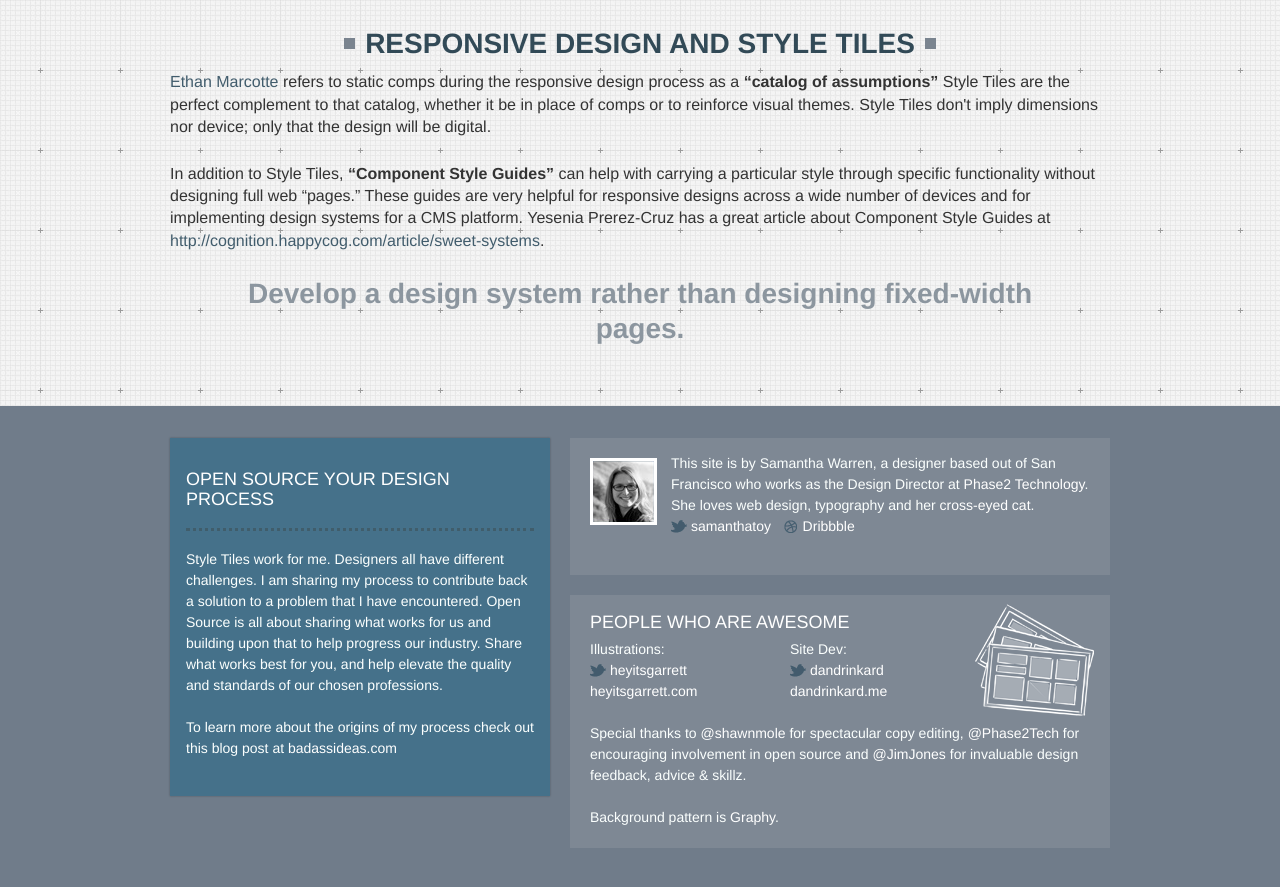
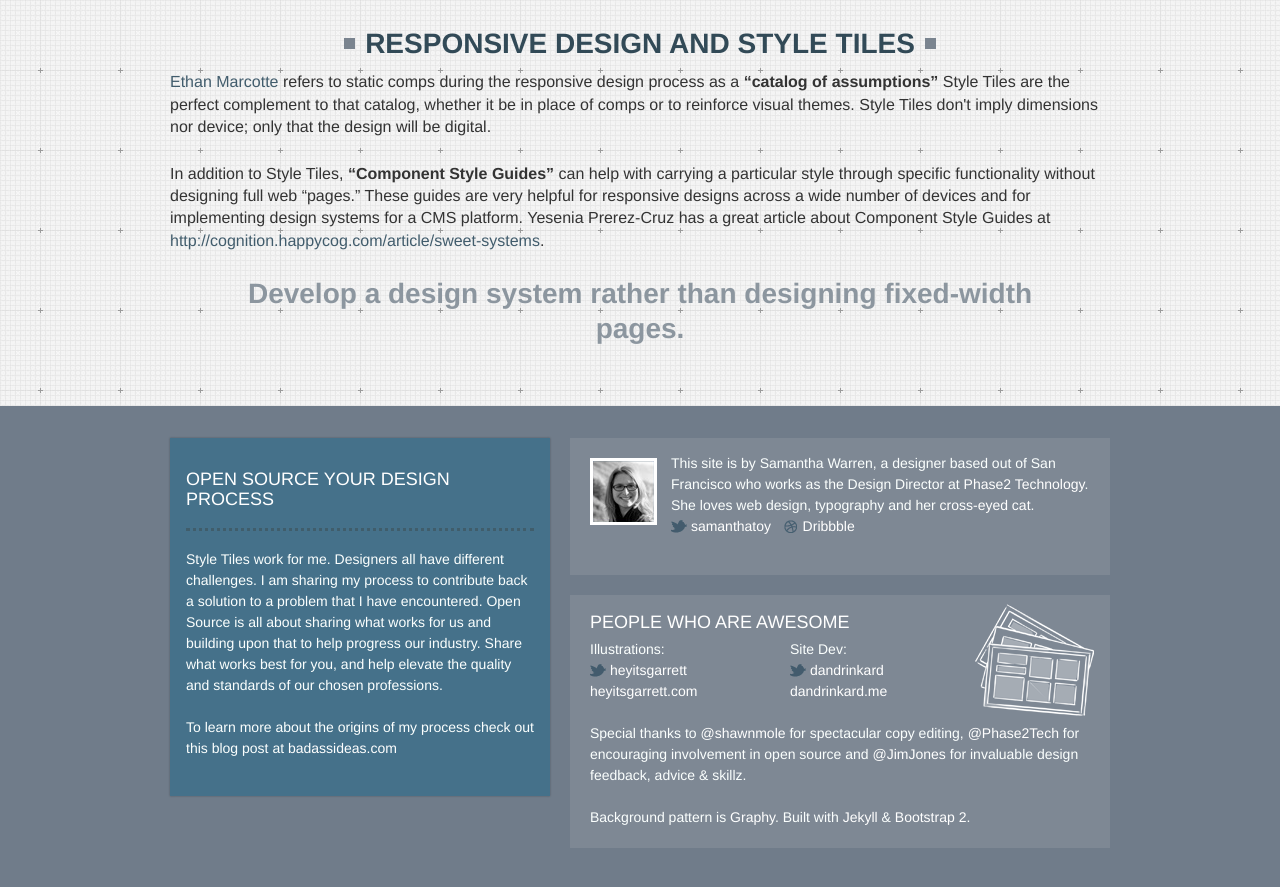
Before and after one commit to styletiles/styletiles.github.com, a Jekyll site: the page built from _posts/2012-02-01-index.html, in a window 1280 px wide and 900 px high, scrolled down 4410 px. Shown: the top 887 px of the window. Built offline with Jekyll 4.4.1, drawn with Linux system fonts in a browser that asks for light colours; nearby versions of some CDN libraries; comment, search, counter and statistics services are not loaded.

Commit message:
some credits for things in footer

```diff
--- a/_includes/footer.html
+++ b/_includes/footer.html
@@ -43,7 +43,10 @@
                 encouraging involvement in open source and <a href="http://www.twitter.com/jimjones">@JimJones</a> for invaluable design
                 feedback, advice &amp; skillz.
             </p>
-<p class="span7">Background pattern is <a href="http://subtlepatterns.com/?p=834"> Graphy</a>.</p>
+            <p class="span7">
+                Background pattern is <a href="http://subtlepatterns.com/?p=834"> Graphy</a>. Built with <a href="https://github.com/mojombo/jekyll/">Jekyll</a> &amp;
+                <a href="http://twitter.github.com/bootstrap/">Bootstrap 2</a>.
+            </p>
         </div>
     </div>
 </div>
```
